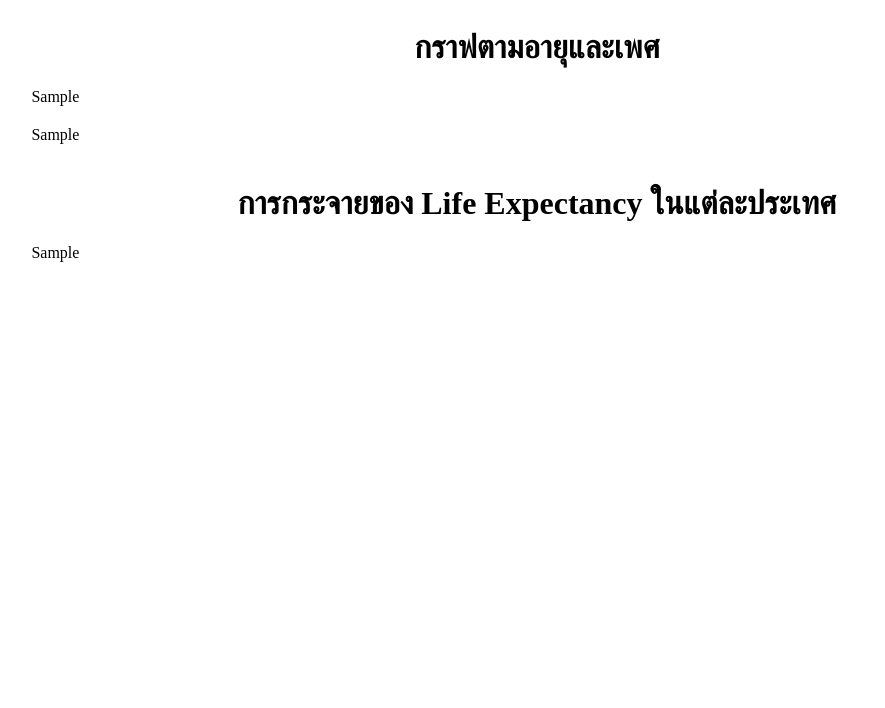
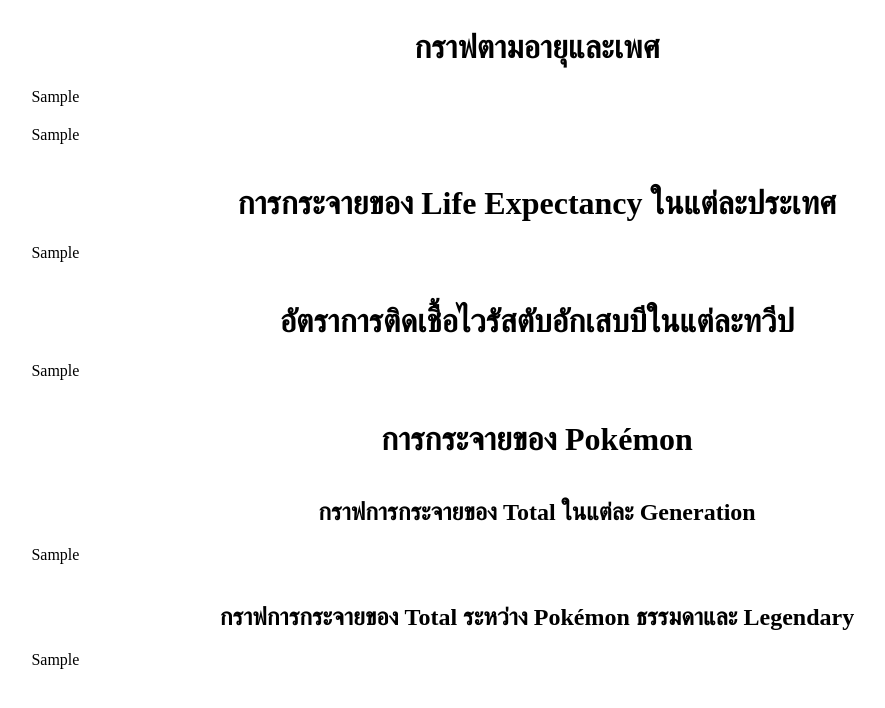
Before and after one commit to greatthanaporn/Saint, a Django app: template myproject/saint/templates/graph.html in a window 1280 px wide. Shown: the top 708 px of the page, without its empty margins (103-988 px from the left). Run offline with Django 5.2, Linux system fonts and the light colour scheme; the template is opened without the code that fills it: most values are stand-ins (such as "Sample title", 1, 10 or a date in 2020); some libraries are stand-ins or nearby versions.

Commit message:
manatsaporn

```diff
--- a/myproject/saint/templates/graph.html
+++ b/myproject/saint/templates/graph.html
@@ -29,6 +29,19 @@
         <!-- แสดงกราฟ Life Expectancy -->
         <div class="graph">{{ graph3_html|safe }}</div>
 
+        <h1>อัตราการติดเชื้อไวรัสตับอักเสบบีในแต่ละทวีป</h1>
+        <!-- แสดงกราฟอัตราการติดเชื้อไวรัสตับอักเสบบี -->
+        <div class="graph">{{ graph4_html|safe }}</div>
+
+        <h1>การกระจายของ Pokémon</h1>
+        <h2>กราฟการกระจายของ Total ในแต่ละ Generation</h2>
+        <!-- แสดงกราฟ Total ในแต่ละ Generation -->
+        <div class="graph">{{ graph5_html|safe }}</div>
+
+        <h2>กราฟการกระจายของ Total ระหว่าง Pokémon ธรรมดาและ Legendary</h2>
+        <!-- แสดงกราฟ Total ระหว่าง Pokémon ธรรมดาและ Legendary -->
+        <div class="graph">{{ graph6_html|safe }}</div>
+
   </div>
 </body>
 </html>
--- a/myproject/saint/urls.py
+++ b/myproject/saint/urls.py
@@ -3,6 +3,6 @@
 
 urlpatterns = [
     path('', views.show_graphs, name='show_graph'),
-    path('box/', views.box, name='box')
+
     # เส้นทางอื่น ๆ
 ]
```
Also changed, not shown: myproject/saint/views.py (+21 -1 lines).
